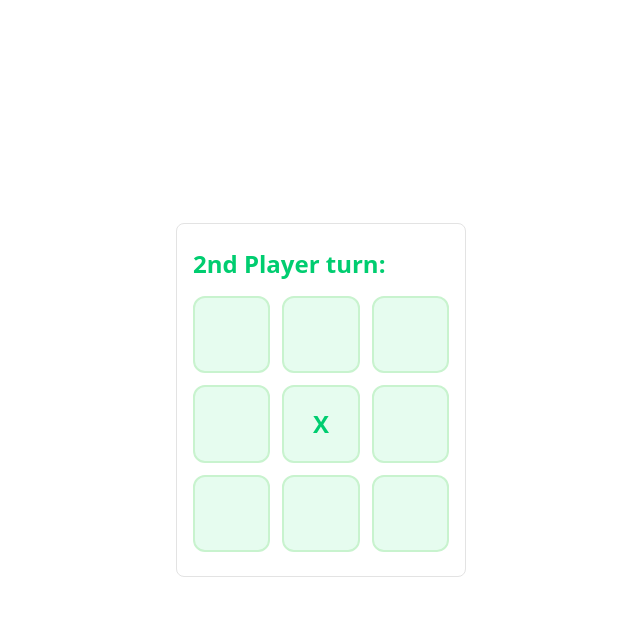
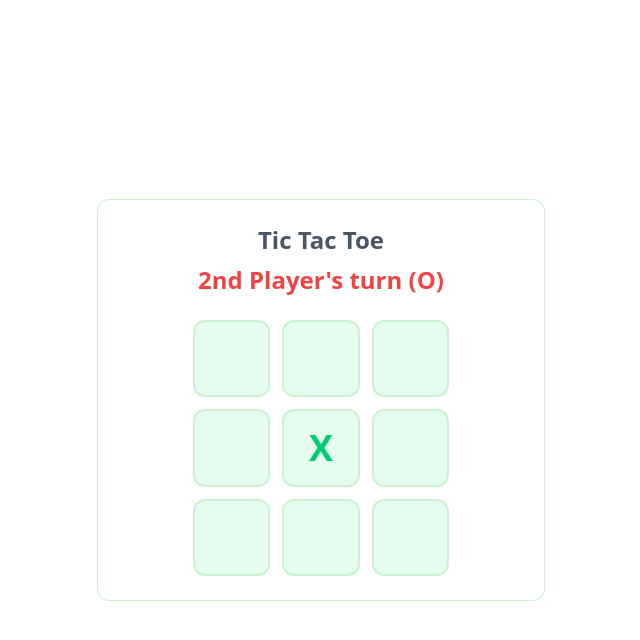
Before and after one commit to nafistarik/react-developer-assignment, a Next.js app: page / in a window 1280 px wide. Both pictures are taken after a click on the button 639 px from the left and 424 px from the top of the page. Shown: the top 640 px of the page, without its empty margins (319-959 px from the left). Built offline with nearby package versions, Linux system fonts and the light colour scheme.

Commit message:
enhance: design updated

```diff
--- a/src/app/globals.css
+++ b/src/app/globals.css
@@ -75,13 +75,15 @@
 }
 
 .container {
+  width: 100%;
   margin-left: auto;
   margin-right: auto;
   padding-left: var(--container-padding-default);
   padding-right: var(--container-padding-default);
+  max-width: 100%;
 }
 
-/* xs breakpoint (min-width: 475px or similar) */
+/* Responsive container padding */
 @media (min-width: 475px) {
   .container {
     padding-left: var(--container-padding-xs);
@@ -89,27 +91,39 @@
   }
 }
 
-/* sm breakpoint */
 @media (min-width: 640px) {
   .container {
     padding-left: var(--container-padding-sm);
     padding-right: var(--container-padding-sm);
+    max-width: 640px;
   }
 }
 
-/* lg breakpoint */
+@media (min-width: 768px) {
+  .container {
+    max-width: 768px;
+  }
+}
+
 @media (min-width: 1024px) {
   .container {
     padding-left: var(--container-padding-lg);
     padding-right: var(--container-padding-lg);
+    max-width: 1024px;
   }
 }
 
-/* xl breakpoint */
 @media (min-width: 1280px) {
   .container {
     padding-left: var(--container-padding-xl);
     padding-right: var(--container-padding-xl);
+    max-width: 1280px;
+  }
+}
+
+@media (min-width: 1536px) {
+  .container {
+    max-width: 1536px;
   }
 }
 
--- a/src/app/layout.tsx
+++ b/src/app/layout.tsx
@@ -2,8 +2,8 @@ import type { Metadata } from "next";
 import "./globals.css";
 
 export const metadata: Metadata = {
-  title: "React Developer Assignment",
-  description: "Generated by Md. Nafis Tarik",
+  title: "Tic Tac Toe | React Developer Assignment",
+  description: "A beautiful Tic Tac Toe game created by Md. Nafis Tarik",
 };
 
 export default function RootLayout({
@@ -12,8 +12,8 @@ export default function RootLayout({
   children: React.ReactNode;
 }>) {
   return (
-    <html lang="en">
-      <body className={`antialiased container`} suppressHydrationWarning={true}>
+    <html lang="en" className="h-full">
+      <body className={`antialiased min-h-full transition-base`}>
         {children}
       </body>
     </html>
--- a/src/app/page.tsx
+++ b/src/app/page.tsx
@@ -2,8 +2,10 @@ import Board from "@/features/tic-tac-toe/components/board";
 
 export default function Home() {
   return (
-    <div className="flex min-h-screen items-center justify-center">
-      <Board />
-    </div>
+    <main className="flex min-h-screen flex-col items-center justify-center p-4">
+      <div className="w-full max-w-md">
+        <Board />
+      </div>
+    </main>
   );
 }
--- a/src/features/tic-tac-toe/components/board.tsx
+++ b/src/features/tic-tac-toe/components/board.tsx
@@ -8,17 +8,20 @@ export default function Board() {
     Array(9).fill(null)
   );
   const [isFirstPlayerTurn, setIsFirstPlayerTurn] = useState(true);
+
   const winner = calculateWinner(squares);
   const isBoardFull = squares.every(Boolean);
+
   const status = winner
     ? winner === "X"
-      ? "1st Player Wins!"
-      : "2nd Player Wins!"
+      ? "1st Player Wins! 🎉"
+      : "2nd Player Wins! 🎉"
     : isBoardFull
-    ? "It's a Draw!"
+    ? "It's a Draw! 🤝"
     : isFirstPlayerTurn
-    ? "1st Player turn:"
-    : "2nd Player turn:";
+    ? "1st Player's turn (X)"
+    : "2nd Player's turn (O)";
+
   const handleSquareClick = (index: number) => {
     if (squares[index] || winner) return;
     const newSquares = [...squares];
@@ -28,8 +31,26 @@ export default function Board() {
   };
 
   return (
-    <div className="flex flex-col gap-4 px-4 py-6 border border-muted rounded-lg">
-      <h1 className="text-primary font-bold text-2xl">{status}</h1>
+    <div className="flex flex-col items-center gap-6 p-6 bg-popover border border-border rounded-xl">
+      <h1 className="text-2xl font-bold text-center">
+        <span className="text-muted-foreground">Tic Tac Toe</span>
+        <div
+          className={`mt-2 text-2xl ${winner && " animate-pulse"} ${
+            winner
+              ? winner === "X"
+                ? "text-primary"
+                : "text-destructive"
+              : isBoardFull
+              ? "text-muted-foreground"
+              : isFirstPlayerTurn
+              ? "text-primary"
+              : "text-destructive"
+          }`}
+        >
+          {status}
+        </div>
+      </h1>
+
       <div className="grid grid-cols-3 gap-3 w-64 h-64">
         {squares.map((value, index) => (
           <Square
@@ -39,9 +60,16 @@ export default function Board() {
           />
         ))}
       </div>
-      {winner || isBoardFull ? (
+
+      {(winner || isBoardFull) && (
         <button
-          className="mt-4 px-4 py-2 bg-primary text-white rounded-radius hover:bg-primary-hover hover:cursor-pointer transition-base"
+          className="
+            px-6 py-3 bg-primary text-primary-foreground
+            rounded-radius font-bold hover:bg-primary-hover hover:cursor-pointer
+            transition-base shadow-md hover:shadow-lg
+            focus-visible:outline-none focus-visible:ring-2
+            focus-visible:ring-primary focus-visible:ring-offset-2
+          "
           onClick={() => {
             setSquares(Array(9).fill(null));
             setIsFirstPlayerTurn(true);
@@ -49,7 +77,7 @@ export default function Board() {
         >
           Play Again
         </button>
-      ) : null}
+      )}
     </div>
   );
 }
--- a/src/features/tic-tac-toe/components/square.tsx
+++ b/src/features/tic-tac-toe/components/square.tsx
@@ -3,9 +3,19 @@ import { SquareType } from "../types/game-types";
 export default function Square({ value, onClick }: SquareType) {
   return (
     <button
-      className="aspect-square flex items-center justify-center text-2xl font-bold bg-card text-primary
-        border-2 border-border rounded-radius hover:bg-transparent hover:cursor-pointer transition-base"
+      className="
+        aspect-square flex items-center justify-center
+        text-4xl font-bold rounded-radius text-primary
+        bg-card hover:bg-muted
+        border-2 border-border
+        transition-base
+        focus-visible:outline-none focus-visible:ring-2
+        focus-visible:ring-primary focus-visible:ring-offset-2
+        ${value === 'X' ? 'text-primary' : 'text-destructive'}
+        hover:scale-[1.02] active:scale-95 hover:cursor-pointer
+      "
       onClick={onClick}
+      aria-label={value ? `${value} square` : 'Empty square'}
     >
       {value}
     </button>
```
